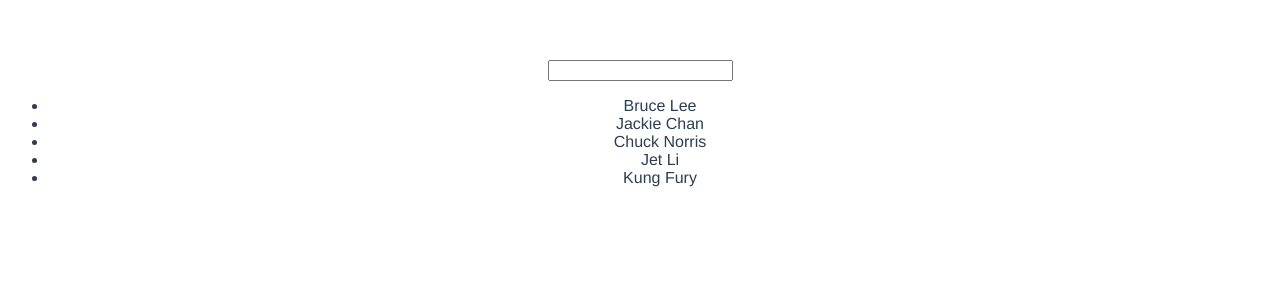
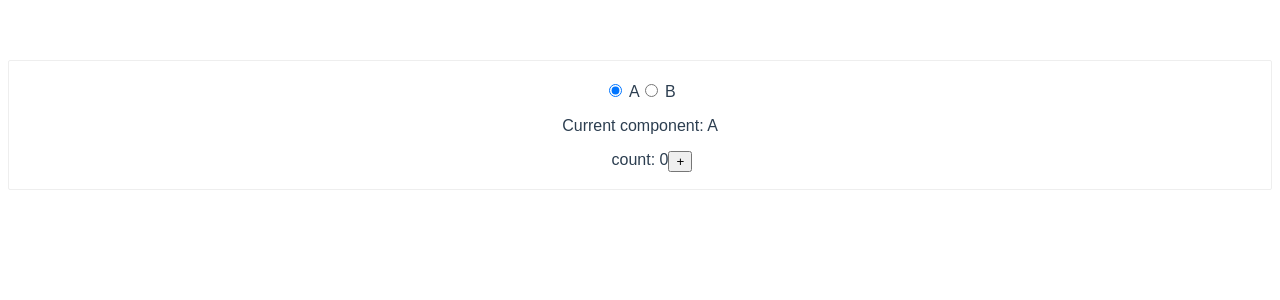
Before and after one commit to humanheima/vue-hello-world, a Vue app: page / in a window 1280 px wide. Shown: the top 300 px of the page. Built offline with nearby package versions, Linux system fonts and the light colour scheme.

Commit message:
内置组件:KeepAlive

```diff
--- a/src/App.vue
+++ b/src/App.vue
@@ -182,9 +182,14 @@
     <TransitionGroupTest></TransitionGroupTest>
   </div> -->
 
+  <!-- <div>
+    <TransitionGroupTest2></TransitionGroupTest2>
+  </div> -->
+
   <div>
-    <TransitionGroupTest2></TransitionGroupTest2>
+    <KeepAliveTest></KeepAliveTest>
   </div>
+
 </template>
 
 
@@ -228,6 +233,7 @@ import TransitionTest4 from './components/TransitionTest4.vue';
 import TransitionTest5 from './components/TransitionTest5.vue';
 import TransitionGroupTest from './components/TransitionGroupTest.vue';
 import TransitionGroupTest2 from './components/TransitionGroupTest2.vue';
+import KeepAliveTest from './components/keep_alive/KeepAliveTest.vue';
 
 
 export default {
@@ -288,6 +294,7 @@ export default {
     TransitionTest5,
     TransitionGroupTest,
     TransitionGroupTest2,
+    KeepAliveTest,
   },
   methods: {
     handleCustomEvent(message) {
--- /dev/null
+++ b/src/components/keep_alive/CompA.vue
@@ -0,0 +1,15 @@
+<script>
+export default {
+    data() {
+        return {
+            count: 0
+        }
+    }
+}
+</script>
+
+<template>
+    <p>Current component: A</p>
+    <span>count: {{ count }}</span>
+    <button @click="count++">+</button>
+</template>
--- /dev/null
+++ b/src/components/keep_alive/CompB.vue
@@ -0,0 +1,16 @@
+<script>
+export default {
+  data() {
+    return {
+      msg: ''
+    }
+  }
+}
+</script>
+
+
+<template>
+  <p>Current component: B</p>
+  <span>Message is: {{ msg }}</span>
+  <input v-model="msg">
+</template>
--- /dev/null
+++ b/src/components/keep_alive/KeepAliveTest.vue
@@ -0,0 +1,35 @@
+<script>
+import CompA from './CompA.vue'
+import CompB from './CompB.vue'
+
+export default {
+    components: { CompA, CompB },
+    data() {
+        return {
+            current: 'CompA'
+        }
+    }
+}
+</script>
+
+<template>
+    <!-- 没有使用KeepAlive的效果 -->
+
+    <!-- <div class="demo">
+        <label><input type="radio" v-model="current" value="CompA" /> A</label>
+        <label><input type="radio" v-model="current" value="CompB" /> B</label>
+        <component v-bind:is="current"></component>
+    </div> -->
+
+
+    <!-- 使用KeepAlive的效果 -->
+
+
+    <div class="demo">
+        <label><input type="radio" v-model="current" value="CompA" /> A</label>
+        <label><input type="radio" v-model="current" value="CompB" /> B</label>
+        <KeepAlive>
+            <component :is="current"></component>
+        </KeepAlive>
+    </div>
+</template>
```
